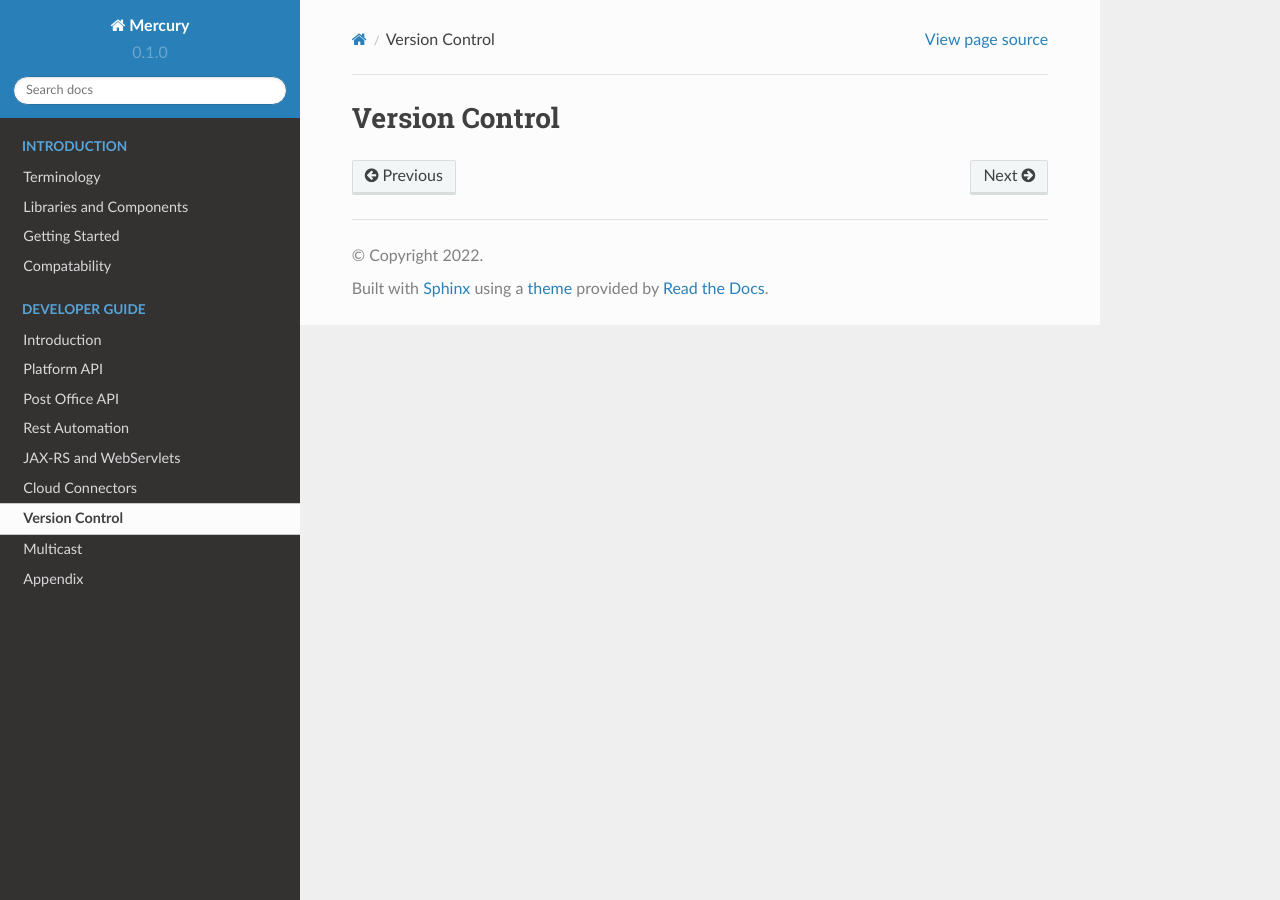
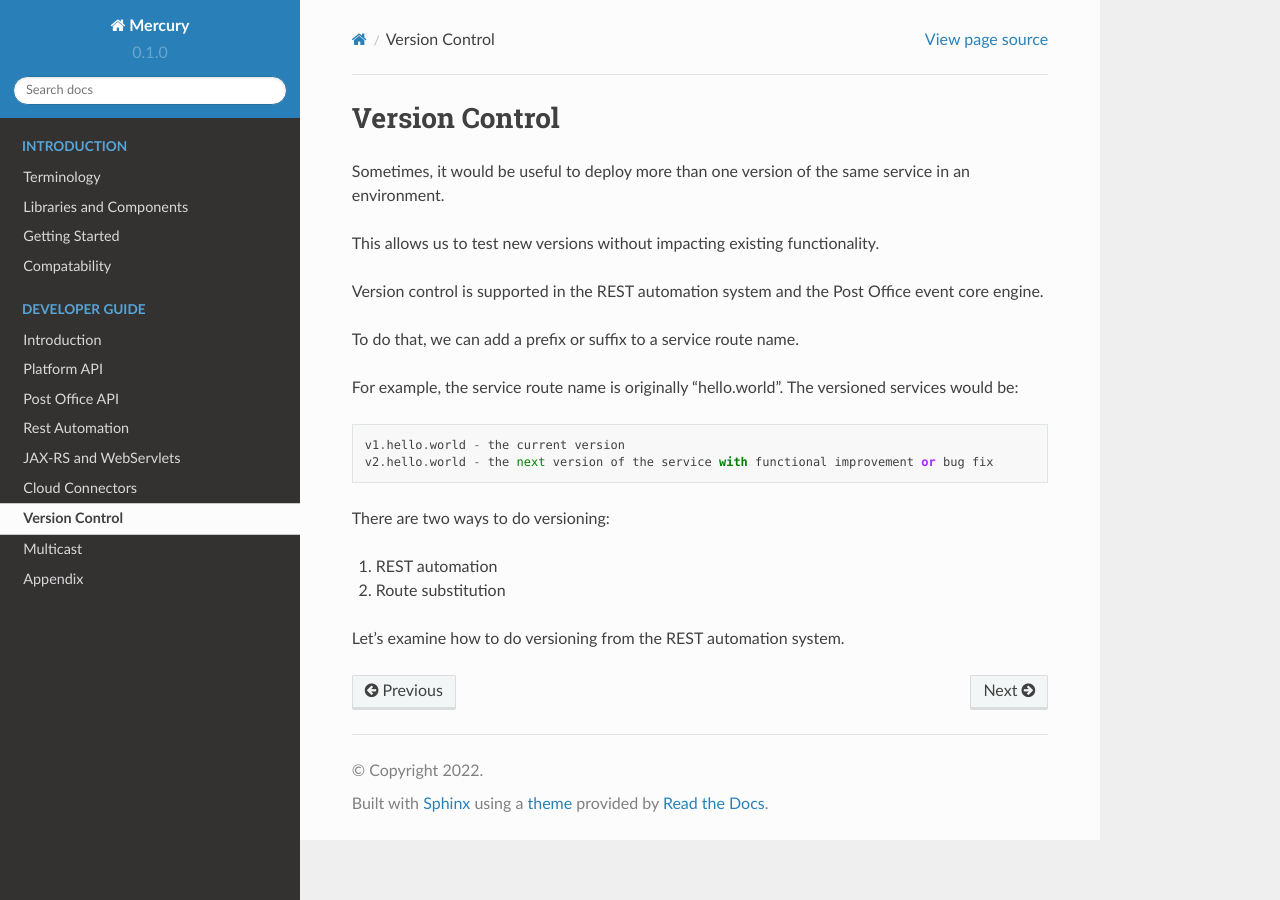
Before and after one commit to victorqzhang/refactory-vic, a Sphinx documentation site: the page built from docs/source/version-control.rst, in a window 1280 px wide. Built offline with Sphinx 7.4.7 and the Read the Docs theme 2.0.0, drawn with Linux system fonts in a browser that asks for light colours.

Commit message:
Update version-control.rst

```diff
--- a/docs/source/version-control.rst
+++ b/docs/source/version-control.rst
@@ -1,2 +1,24 @@
 Version Control
 ================
+
+Sometimes, it would be useful to deploy more than one version of the same service in an environment.
+
+This allows us to test new versions without impacting existing functionality.
+
+Version control is supported in the REST automation system and the Post Office event core engine.
+
+To do that, we can add a prefix or suffix to a service route name.
+
+For example, the service route name is originally "hello.world". The versioned services would be:
+
+.. code-block::
+
+    v1.hello.world - the current version
+    v2.hello.world - the next version of the service with functional improvement or bug fix
+
+There are two ways to do versioning:
+
+1. REST automation
+2. Route substitution
+
+Let's examine how to do versioning from the REST automation system.
```
